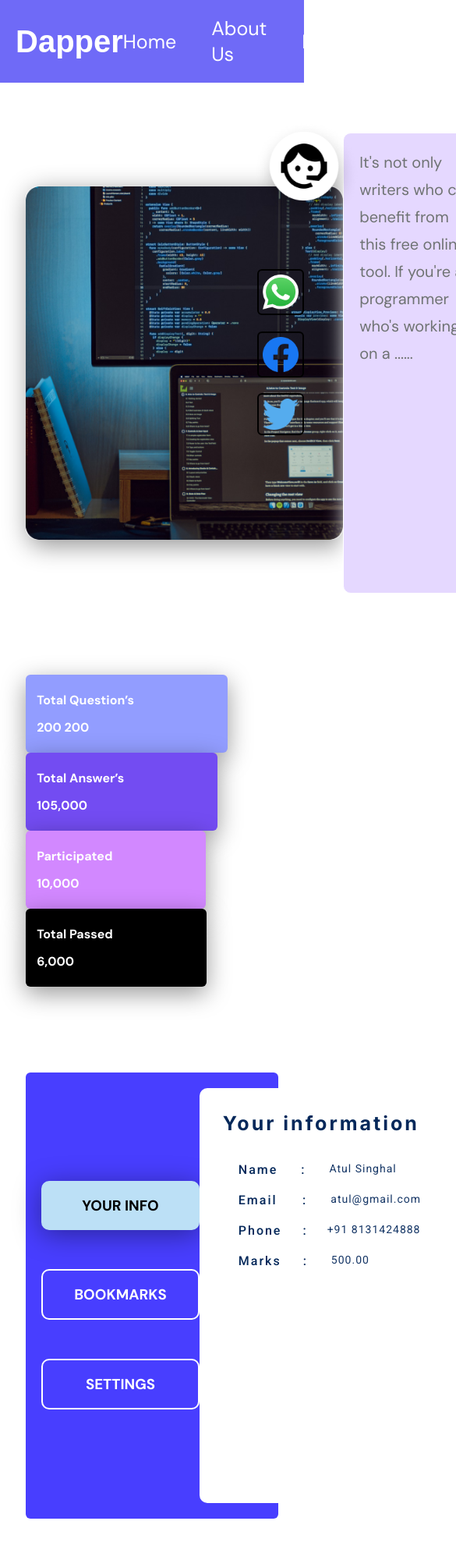
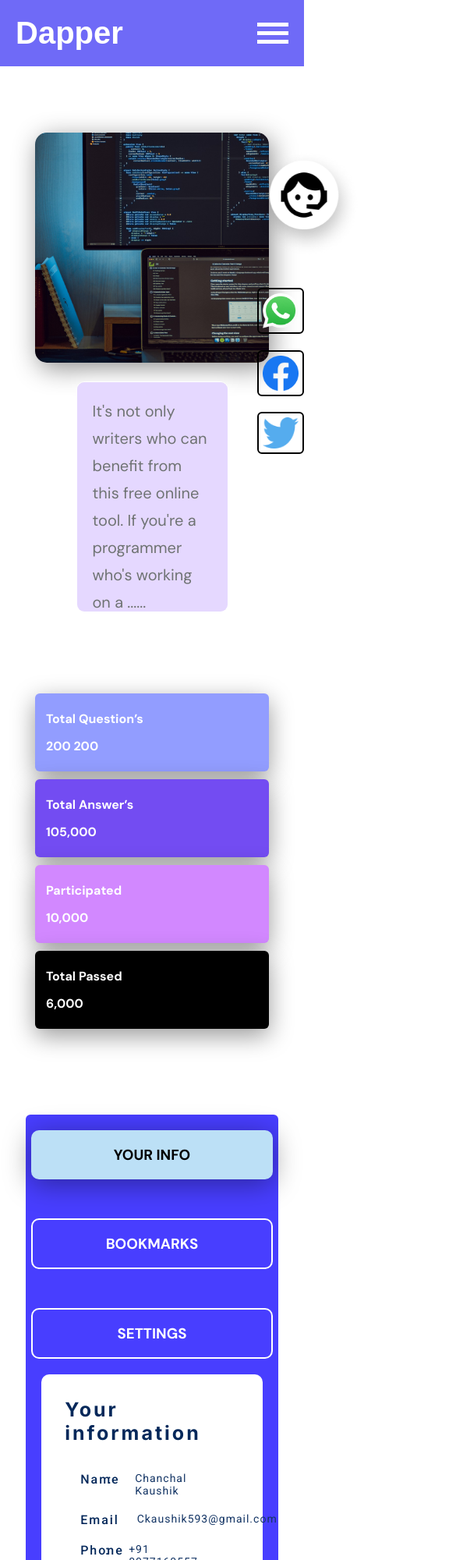
Before and after one commit to ckaushik567/Micro-project2, a plain HTML site: page index.html in a window 390 px wide. Shown: the top 2000 px of the page at 78% size, 585 px wide, since content can reach past the window. Drawn offline with Linux system fonts and the light colour scheme; a web font is replaced by a local one.

Commit message:
make responsive

```diff
--- a/index.html
+++ b/index.html
@@ -20,7 +20,7 @@
                     <li>Home</li>
                     <li>About Us</li>
                     <li>Information</li>
-                    <li>More<i id="dropdown" class="fa-solid fa-angle-down"></i></li>
+                    <li>More <img id="down-arrow" src="Vector.png" alt=""></li>
                     <li id="searchbar"><input type="text" placeholder="Search..."></li>
                 </ul>
             </div>
@@ -55,7 +55,7 @@
         </div>
     </div>
     <div class="container">
-        <div>
+        <div class="group2">
             <img id="box4-img" src="Group 2.png" alt="">
         </div>
         <div class="box-section">
@@ -99,17 +99,17 @@
                         <div class="info1">
                             <p>Name</p>
                             <p id="dot">:</p>
-                            <p id="info2">Atul Singhal</p>
+                            <p id="info2">Chanchal Kaushik</p>
                         </div>
                         <div class="info1">
                             <p>Email</p>
                             <p id="dot1">:</p>
-                            <p id="info2">atul@gmail.com</p>
+                            <p id="info2">Ckaushik593@gmail.com</p>
                         </div>
                         <div class="info1">
                             <p>Phone</p>
                             <p id="dot2">:</p>
-                            <p id="info2">+91 8131424888</p>
+                            <p id="info2">+91 8077160557</p>
                         </div>
                         <div class="info1">
                             <p>Marks</p>
@@ -121,7 +121,6 @@
                         <button>Next <img id="img-tag" src="Arrow 1.png" alt=""></i></button>
                     </div>
                 </div>
-
             </div>
         </div>
     </div>
--- a/style.css
+++ b/style.css
@@ -78,12 +78,15 @@ input{
     box-shadow: 4px 7px 32px rgba(0,0,0,0.44);
     border-radius: 15px;
 }
+#down-arrow{
+     margin-bottom: 4px;
+     width: 10px;
+}
 .main-section{
     display: flex;
     justify-content: space-between;
     align-items: center;
     margin-top: 170px;
-
 }
 .ing1{
      position: absolute;
@@ -327,81 +330,188 @@ input{
     margin-left: 28px;
 }
 
-
-/* @media screen and (max-width:1036px) {
+@media screen and (max-width:1318px){
+    .text-area textarea{
+        height: 50vh;
+    }
+    .group2 img{
+        position: absolute;
+        top: 100px;
+    }
+}
+@media screen and (max-width:1270px){
+    .text-area textarea{
+         width: 600px;
+         height: 50vh;
+    }
+}
+@media screen and (max-width:1238px){
+    .text-area textarea{
+         width: 500px;
+         height: 50vh;
+    }
+}
+@media screen and (max-width:1122px){
+    .text-area textarea{
+         width: 400px;
+         height: 50vh;
+    }
+}
+@media screen and (max-width:998px){
+    .text-area textarea{
+         width: 400px;
+         height: 35vh;
+    }
+    .img-section img{
+        width: 300px;
+        height: 35vh;
+    }
+}
+@media screen and (max-width:1048px){
     .manu-section{
         display: none;
     }
+}
+
+@media screen and (max-width:865px){
+    .main-section{
+        display: flex;
+        flex-wrap: wrap;
+        justify-content: center;
+    }
+    .text-area textarea{
+         width: 500px;
+         margin-top: 20px;
+    }
+    .img-section img{
+        width: 410px;
+        height: 35vh;
+    }
+}
+@media screen and (max-width:832px){
+    .img-section img{
+        width: 300px;
+        height: 35vh;
+    }
+
+}
+@media screen and (max-width:1076px){
+    .box-section{
+        flex-wrap: wrap;
+        justify-content: space-evenly;
+    }
     .box3{
-        padding: 15px 147px 15px 14px;
-        margin-top: 20px;
+        margin-top: 10px;
+        width: 258px;
     }
     .box4{
-        padding: 15px 132px 15px 14px;
+        margin-top: 10px;
+        width: 248px;
+    }
+}
+@media screen and (max-width:606px){
+    .box1{
+        width: 300px;
+    }
+    .box2{
+        width: 300px;
+        margin-top: 10px;
+    }
+    .box3{
+        width: 300px;
+    }
+    .box4{
+        width: 300px;
+    }
+}
+
+@media screen and (max-width:1240px){
+    .information-area{
+        width: 700px;
+    }
+    .button-section button{
+        position: absolute;
+        right: 150px;
+        justify-content: center;
+    }
+    #box4-img{
+        top: 41.5vw;
+    }
+}
+ @media screen and (max-width:1148px){
+    .information-area{
+        width: 650px;
+    }
+    #box4-img{
+        top: 45vw;
+    }
+}
+@media screen and (max-width:1090px){
+    .information-area{
+        width: 600px;
+    }
+    #box4-img{
+        top: 47vw;
+    }
+}
+@media screen and (max-width:1026px){
+    .information-area{
+        width: 500px;
+    }
+    #box4-img{
+        top: 48vw;
+    }
+}
+@media screen and (max-width:1240px){
+    .information-area{
+        width: 400px;
+    }
+    #box4-img{
+        top: 49vw;
+    }
+}
+
+@media screen and (max-width:782px){
+    .information-area{
+        width: 350px;
+        top: 50vw;
+    }
+}
+@media screen and (max-width:728px){
+     .information-section{
+        flex-wrap: wrap;
+        justify-content: center;
+     }
+     .button-section button{
+        width: 300px;
+        position: absolute;
+        right: 210px;
+        text-align:center
+     }
+     .boxes1{
+        width: 310px;
+     }
+     .boxes2{
+        width: 310px;
+     }
+     .boxes3{
+        width: 310px;
+     }
+    .information-area{
         margin-top: 20px;
     }
 }
 
-@media screen and (min-width:886) and (max-width:1176){
-    .box3{
-        padding: 15px 147px 15px 14px;
-        margin-top: 20px;
-        flex-wrap: wrap;
-    }
-    .box4{
-        padding: 15px 132px 15px 14px;
-        margin-top: 20px;
-        flex-wrap: wrap;
+@media screen and (max-width:798px){
+    .button-section button{
+        width: 100px;
+        /* position: absolute;
+        right: 210px;
+        text-align:center */
+     }
+}
+@media screen and (max-width:482px){
+    .info1 p{
+        width: 5px;
     }
 }
-@media screen and (min-width:986px) and (max-width:1030px){
-    .text-area textarea{
-        width: 500px;
-        height: 50vh;
-
-    }
-    .information-area{
-        width: 600px;
-        height: 50vh;
-    }
-}
-@media screen and (min-width:861px) and (max-width:986px){
-    .text-area textarea{
-        width: 300px;
-        height: 50vh;
-    }
-    .information-area{
-        width: 450px;
-        height: 50vh;
-    }
-}
-
-@media screen and (max-width:855){
-    .text-area textarea{
-        width: 200px;
-        height: 50vh;
-
-    }
-}
-@media screen and (min-width:1031px) and (max-width:1250px){
-    .text-area textarea{
-        width: 700px;
-        height: 50vh;
-
-    }
-    .information-area{
-        width: 500px;
-        height: 50vh;
-    }
-}
-@media screen and (min-width:1251px) and (max-width:1370px){
-    .text-area textarea{
-        width: 600px;
-        height: 50vh;
-
-    }
-    .information-area{
-        width: 700px;
-        height: 50vh;
-    }
-} */
```
